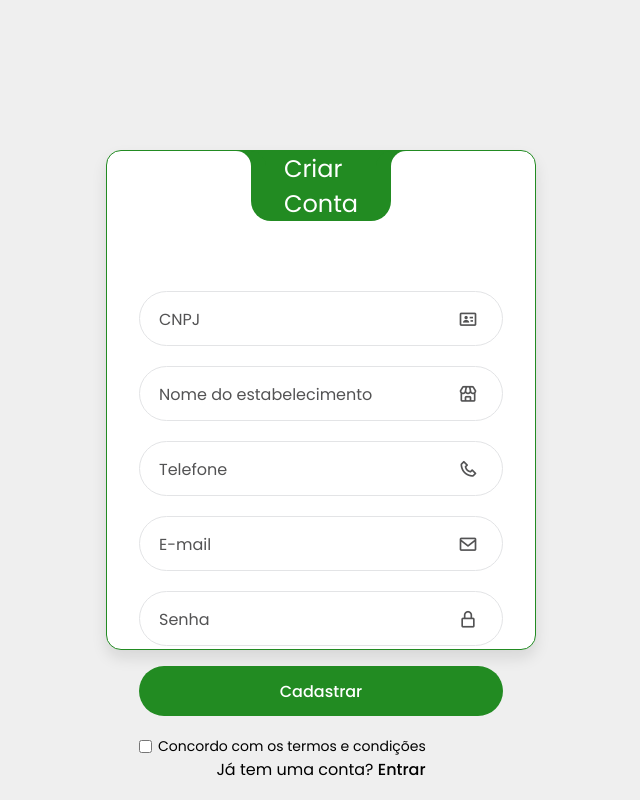
After one commit to ArthurRosario/Sistema-Lanchonete, a Flask app: page /registrar in a window 1280 px wide. The commit adds this page. Shown: the whole page, without its empty margins (319-959 px from the left). Run offline with Flask 3, Linux system fonts and the light colour scheme.

Commit message:
registerpage

```diff
--- a/main.py
+++ b/main.py
@@ -1,14 +1,5 @@
-## IMPORTS
-from flask import Flask, render_template,url_for
-
-# Criar app
-app = Flask(__name__)
-
-## ROTAS
-@app.route('/')
-def loginpage():
-    return render_template("login.html")
+from routes import app
 
 # Iniciar programa
 if __name__ == "__main__":
-    app.run()
+    app.run(debug = True)
--- /dev/null
+++ b/routes.py
@@ -0,0 +1,14 @@
+## IMPORTS
+from flask import Flask, render_template,url_for
+
+# Criar app
+app = Flask(__name__)
+
+## ROTAS
+@app.route('/')
+def loginpage():
+    return render_template("login.html")
+
+@app.route('/registrar')
+def registrar():
+    return render_template('registrar.html')
--- a/static/css/style.css
+++ b/static/css/style.css
@@ -85,12 +85,12 @@ body {
   box-shadow: -15px 0 0 var(--cor-principal);
 }
 
-/* Texto do Login */
+/* Texto do Login/Registrar */
 .textos {
   position: relative;
 }
 
-.texto-login {
+.texto-login, .texto-registrar {
   position: absolute;
   top: 50%;
   left: 50%;
--- a/static/js/scripts.js
+++ b/static/js/scripts.js
@@ -0,0 +1,2 @@
+$('#reg-cnpj').mask('00.000.000/0000-00', {reverse: true});
+ $('#reg-tel').mask('(00) 0000-0000');
--- a/templates/login.html
+++ b/templates/login.html
@@ -51,7 +51,7 @@
         </div>
 
         <div class="alternar-formulario">
-          <span>Não tem uma conta? <a href="#">Cadastre-se</a></span>
+          <span>Não tem uma conta? <a href="/registrar">Cadastre-se</a></span>
         </div>
       </form>
     </div>
--- /dev/null
+++ b/templates/registrar.html
@@ -0,0 +1,91 @@
+<!DOCTYPE html>
+<html lang="pt-br">
+  <head>
+    <meta charset="UTF-8" />
+    <title>Cadastro</title>
+    <meta name="viewport" content="width=device-width, initial-scale=1.0" />
+    <!-- Link para CSS -->
+    <link
+      rel="stylesheet"
+      href="{{ url_for('static', filename='css/style.css') }}"
+    />
+    <!-- Ícones Boxicons -->
+    <link
+      rel="stylesheet"
+      href="https://cdn.jsdelivr.net/npm/boxicons@2.1.4/css/boxicons.min.css"
+    />
+  </head>
+  <body>
+    <div class="container">
+      <div class="cabecalho-formulario">
+        <div class="textos">
+          <div class="texto-registrar">Criar Conta</div>
+        </div>
+      </div>
+
+      <!-- Formulário de Cadastro -->
+      <form action="#" class="formulario-registrar" autocomplete="off">
+        <!-- CNPJ-->
+        <div class="campo-entrada">
+          <input type="text" class="campo-input" id="reg-cnpj" required />
+          <label for="reg-cnpj" class="rotulo">CNPJ</label>
+          <i class="bx bx-id-card icone"></i>
+        </div>
+
+        <!-- Nome do estabelecimento -->
+        <div class="campo-entrada">
+          <input type="text" class="campo-input" id="reg-nome" required />
+          <label for="reg-nome" class="rotulo">Nome do estabelecimento</label>
+          <i class='bx bx-store icone'></i>
+        </div>
+
+        <!-- Telefone -->
+         <div class="campo-entrada">
+          <input type="text" class="campo-input" id="reg-tel" required />
+          <label for="reg-tel" class="rotulo">Telefone</label>
+          <i class="bx bx-phone icone"></i>
+        </div>
+
+        <!-- E-mail -->
+        <div class="campo-entrada">
+          <input type="text" class="campo-input" id="reg-email" required />
+          <label for="reg-email" class="rotulo">E-mail</label>
+          <i class="bx bx-envelope icone"></i>
+        </div>
+
+        <!-- Senha -->
+        <div class="campo-entrada">
+          <input type="password" class="campo-input" id="reg-senha" required />
+          <label for="reg-senha" class="rotulo">Senha</label>
+          <i class="bx bx-lock-alt icone"></i>
+        </div>
+
+        <!-- Botão de cadastro -->
+        <div class="campo-entrada">
+          <button onclick="location.href='/'" class="botao-entrar" id="btnsignUp">
+            Cadastrar
+          </button>
+        </div>
+
+        <!-- Termos e condições -->
+        <div class="colunas-formulario">
+          <div class="coluna-1">
+            <input type="checkbox" id="agree" />
+            <label for="agree">Concordo com os termos e condições</label>
+          </div>
+          <div class="coluna-2"></div>
+        </div>
+
+        <!-- Alternar para login -->
+        <div class="alternar-formulario">
+          <span>Já tem uma conta? <a href="/">Entrar</a></span>
+        </div>
+      </form>
+    </div>
+
+    <!-- Scripts -->
+    <script src="https://code.jquery.com/jquery-3.7.1.min.js"></script>
+    <script src="https://cdnjs.cloudflare.com/ajax/libs/jquery.mask/1.14.16/jquery.mask.js"></script>
+    <script src="{{ url_for('static', filename='js/scripts.js') }}"></script>
+  </body>
+</html>
```
